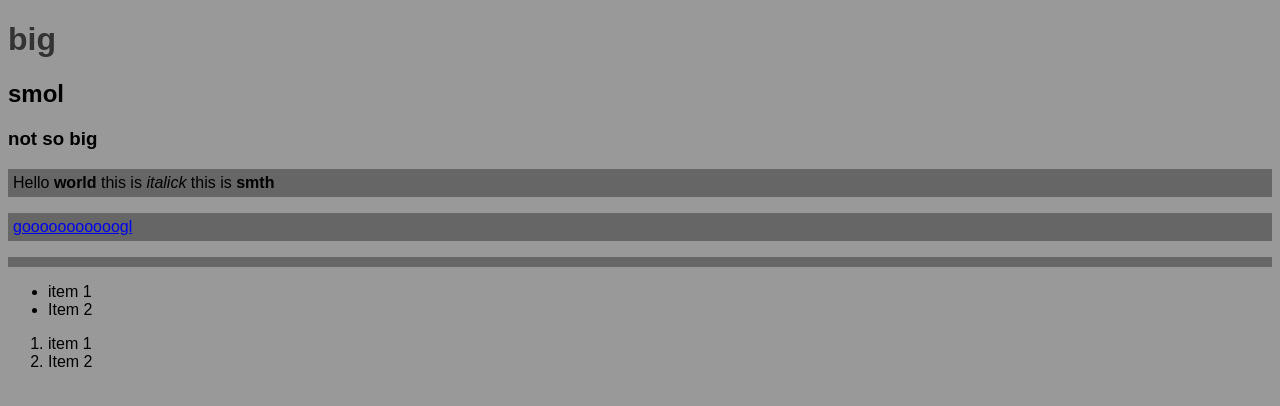
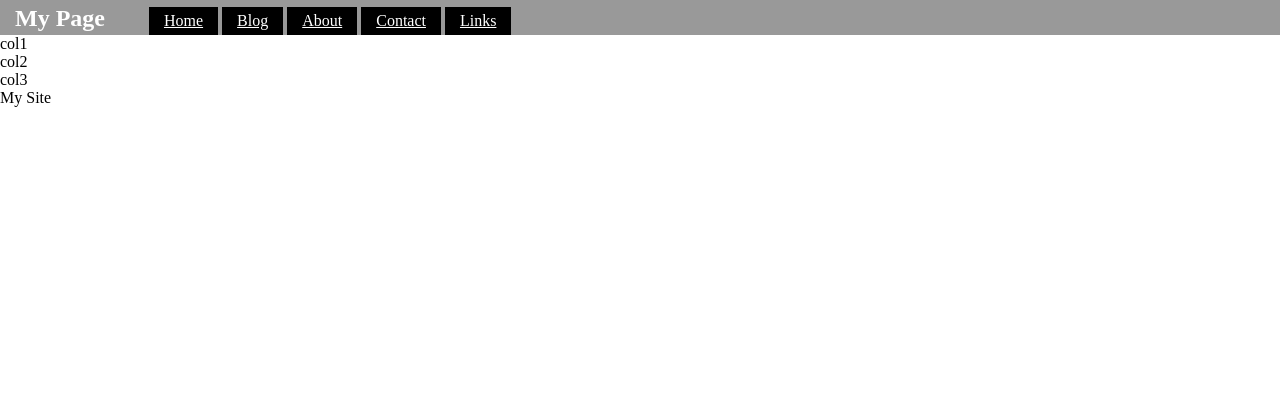
Before and after one commit to RobbyPoppins/my-Lab, a plain HTML site: page index.html in a window 1280 px wide. Drawn offline with Linux system fonts and the light colour scheme.

Commit message:
try 1 more

```diff
--- a/index.html
+++ b/index.html
@@ -1,31 +1,30 @@
 <!DOCTYPE html>
 <html>
 <head>
-    <meta charset="UTF-8">
-    <title> Hallo </title>
-    <link rel="stylesheet" href="main.css">
+  <title>CSS Layouts</title>
+  <link rel="stylesheet" type="text/css" href="main.css">
 </head>
 <body>
-<h1>big</h1>
-<h2>smol</h2>
-<h3>not so big</h3>
-<P>
-    Hello <b>world</b>
-    this is <em>italick</em>
-    this is <strong> smth</strong>
-</p>
-<p>
-    <a href="http://www.google.com">gooooooooooogl</a><br>
-    <div></div>
-    <span></span>
-    </p>
-<ul>
-  <li>item 1</li>
-  <li>Item 2</li>
-</ul>
-<ol>
-  <li>item 1</li>
-  <li>Item 2</li>
-</ol>
+  <header>
+    <nav>
+    <h1>My Page</h1>
+      <ul>
+        <li><a href="">Home</a></li>
+        <li><a href="">Blog</a></li>
+        <li><a href="">About</a></li>
+        <li><a href="">Contact</a></li>
+        <li><a href="">Links</a></li>
+      </ul>
+    </nav>
+  </header>
+
+    <div class="raw">
+      <div class="col">col1</div>
+      <div class="col">col2</div>
+      <div class="col">col3</div>
+    </div>
+
+    <footer> My Site</footer>
+
 </body>
 </html>
--- a/main.css
+++ b/main.css
@@ -1,21 +1,32 @@
-body {
- background: #999;
- font-family: arial;
-}
- h1 {
-  color: #333;
- }
- p {
-  background: #666;
-  padding: 5px;
+
+ body {
+  margin: 0;
  }
 
-.secondary {
-  background: none;
-  color: #555;
+header {
+  background: #999;
+color: white;
+padding: 5px 15px 0 15px;
 }
 
-#special {
-  background: red;
-  color: #555;
+header h1 {
+margin: 0;
+display: inline;
 }
+
+nav ul{
+margin: 0;
+display: inline;
+}
+
+nav ul li{
+  background: black;
+  color: white;
+  display: inline-block;
+  list-style-type: none;
+  padding: 5px 15px;
+}
+
+nav ul li a {
+  color: white;
+}
```
